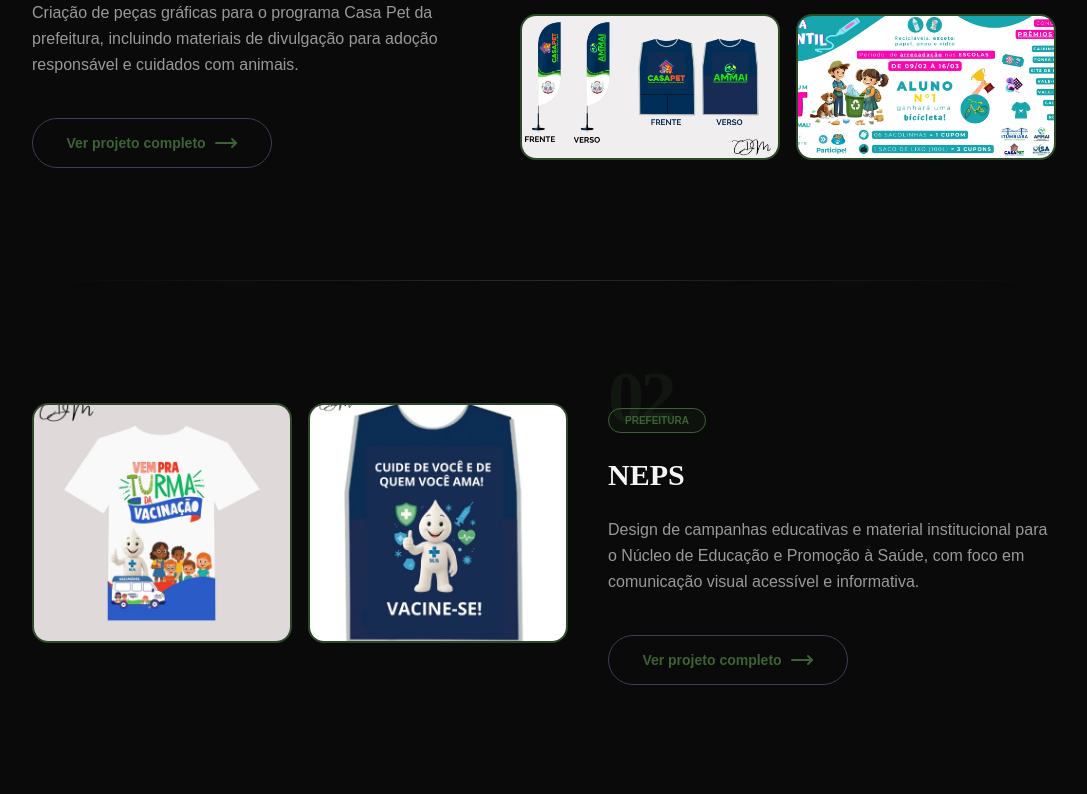
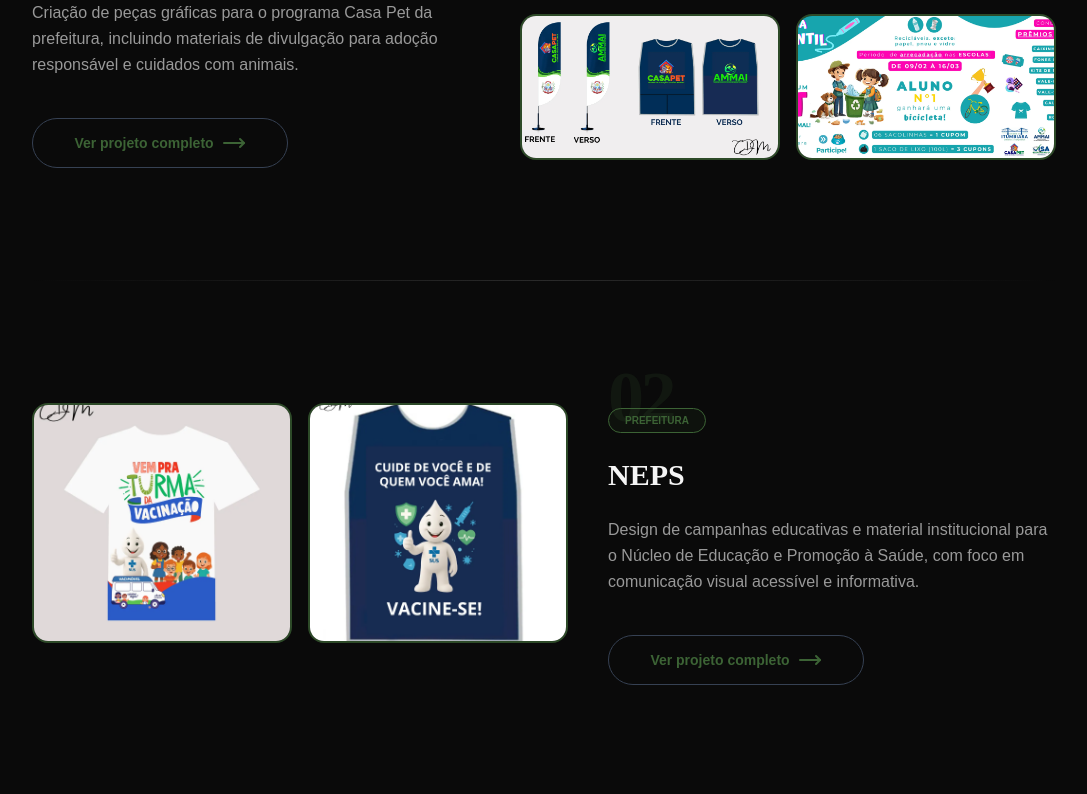
Before and after one commit to mvclarice/cdm-portfolio, a React (Vite) app: page / in a window 1280 px wide. Shown: the part 1306-2100 px from the top of the page, without its empty margins (96-1183 px from the left). Built offline with nearby package versions, Linux system fonts and the light colour scheme.

Commit message:
fix: button breaking

```diff
--- a/src/components/subcomponents/PortfolioItem.tsx
+++ b/src/components/subcomponents/PortfolioItem.tsx
@@ -57,7 +57,7 @@
 
           <Link to={'/project/$slug'} params={{ slug }}>
             <Button
-              className="max-w-[15rem] text-teal font-semibold"
+              className="max-w-[16rem] text-teal font-semibold"
               variant={'ghost'}
               rightIcon={<MoveRight className="text-teal" />}
             >
```
